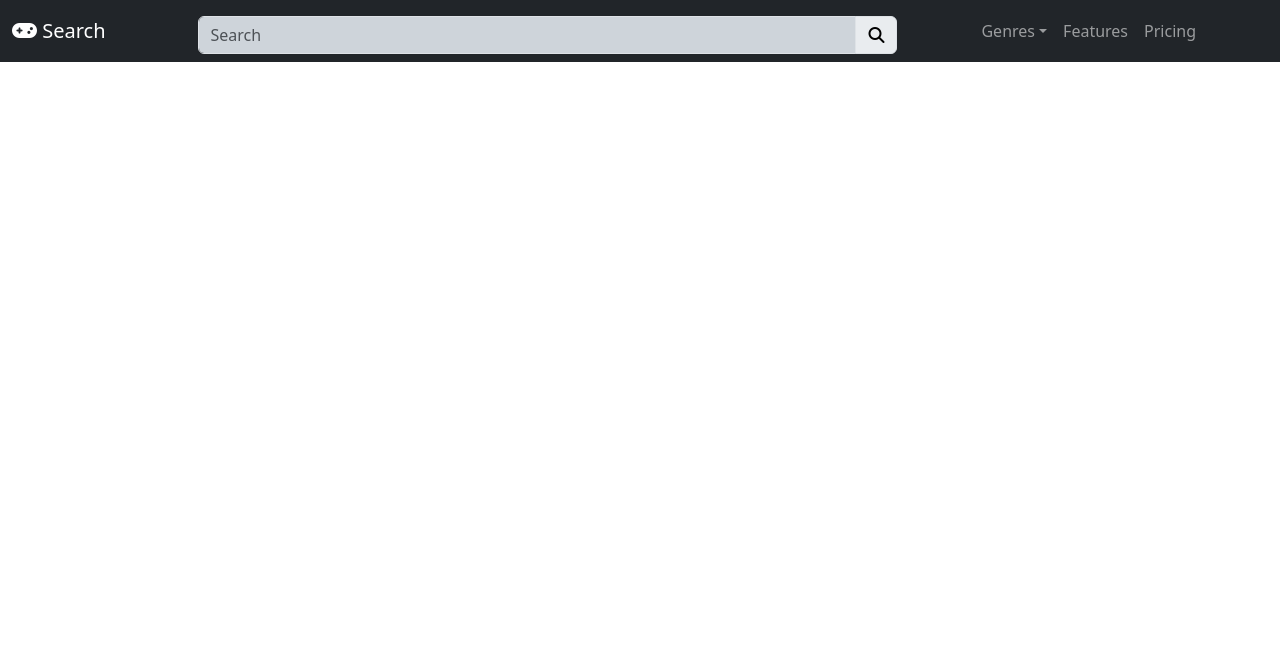
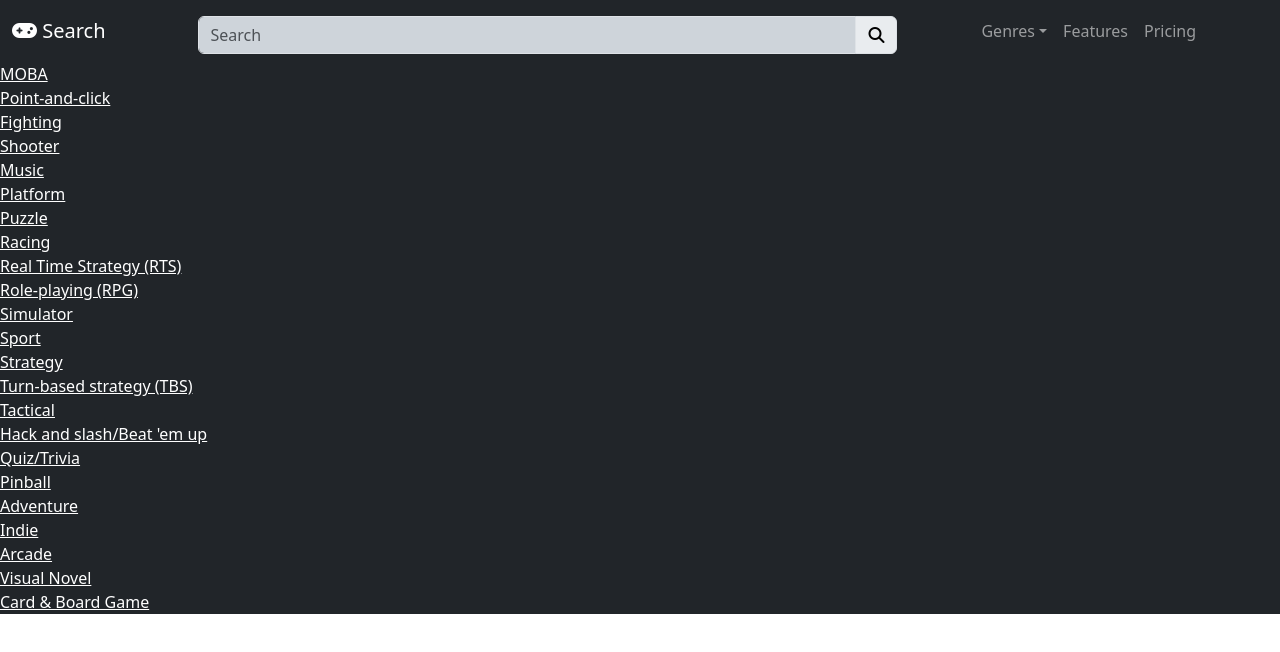
Before and after one commit to jw7914/gamesearch, a React (Vite) app: page /#/genre in a window 1280 px wide. Shown: the top 652 px of the page. Built offline with nearby package versions, Linux system fonts and the light colour scheme.

Commit message:
geres loaded in offcanvas (need to figure out how to load it dynamically from api), example of api calls added

```diff
--- a/src/App.jsx
+++ b/src/App.jsx
@@ -4,6 +4,7 @@ import Navbar from "./components/static/Navbar";
 //Pages
 import Home from "./components/pages/Home";
 import Result from "./components/pages/Result";
+import Genres from "./components/Genres";
 function App() {
   return (
     <HashRouter>
@@ -11,6 +12,7 @@ function App() {
       <Routes>
         <Route path="/" element={<Home />} />
         <Route path="/result" element={<Result />} />
+        <Route path="/genre" element={<Genres />} />
       </Routes>
     </HashRouter>
   );
--- /dev/null
+++ b/src/components/Genres.jsx
@@ -0,0 +1,41 @@
+function Genres() {
+    const genres = [
+      { id: 36, name: 'MOBA' },
+      { id: 2, name: 'Point-and-click' },
+      { id: 4, name: 'Fighting' },
+      { id: 5, name: 'Shooter' },
+      { id: 7, name: 'Music' },
+      { id: 8, name: 'Platform' },
+      { id: 9, name: 'Puzzle' },
+      { id: 10, name: 'Racing' },
+      { id: 11, name: 'Real Time Strategy (RTS)' },
+      { id: 12, name: 'Role-playing (RPG)' },
+      { id: 13, name: 'Simulator' },
+      { id: 14, name: 'Sport' },
+      { id: 15, name: 'Strategy' },
+      { id: 16, name: 'Turn-based strategy (TBS)' },
+      { id: 24, name: 'Tactical' },
+      { id: 25, name: "Hack and slash/Beat 'em up" },
+      { id: 26, name: 'Quiz/Trivia' },
+      { id: 30, name: 'Pinball' },
+      { id: 31, name: 'Adventure' },
+      { id: 32, name: 'Indie' },
+      { id: 33, name: 'Arcade' },
+      { id: 34, name: 'Visual Novel' },
+      { id: 35, name: 'Card & Board Game' },
+    ];
+
+    return (
+      <div>
+        {genres.map((el) => (
+        <li className="list-group-item bg-dark">
+            <a key={el.id} href={`#genre-${el.name}`} style={{color: "white"}}>
+                {el.name}
+            </a>
+        </li>
+        ))}
+      </div>
+    );
+  }
+
+export default Genres;
--- a/src/components/static/Navbar.jsx
+++ b/src/components/static/Navbar.jsx
@@ -1,4 +1,5 @@
 import { Link } from "react-router-dom";
+import Genres from "../Genres";
 
 function Navbar() {
   return (
@@ -90,23 +91,8 @@ function Navbar() {
           ></button>
         </div>
         <div className="offcanvas-body">
-          <div>Some placeholder content for the offcanvas.</div>
-          <ul className="list-unstyled">
-            <li>
-              <a href="#" className="text-decoration-none">
-                Link 1
-              </a>
-            </li>
-            <li>
-              <a href="#" className="text-decoration-none">
-                Link 2
-              </a>
-            </li>
-            <li>
-              <a href="#" className="text-decoration-none">
-                Link 3
-              </a>
-            </li>
+          <ul className="list-group bg-dark list-group-numbered">
+            <Genres></Genres>
           </ul>
         </div>
       </div>
```
Also changed, not shown: api.js (added, +32 -0 lines), genres.js (added, +31 -0 lines), 1 other file (tests, documents, lock files or other folders).
